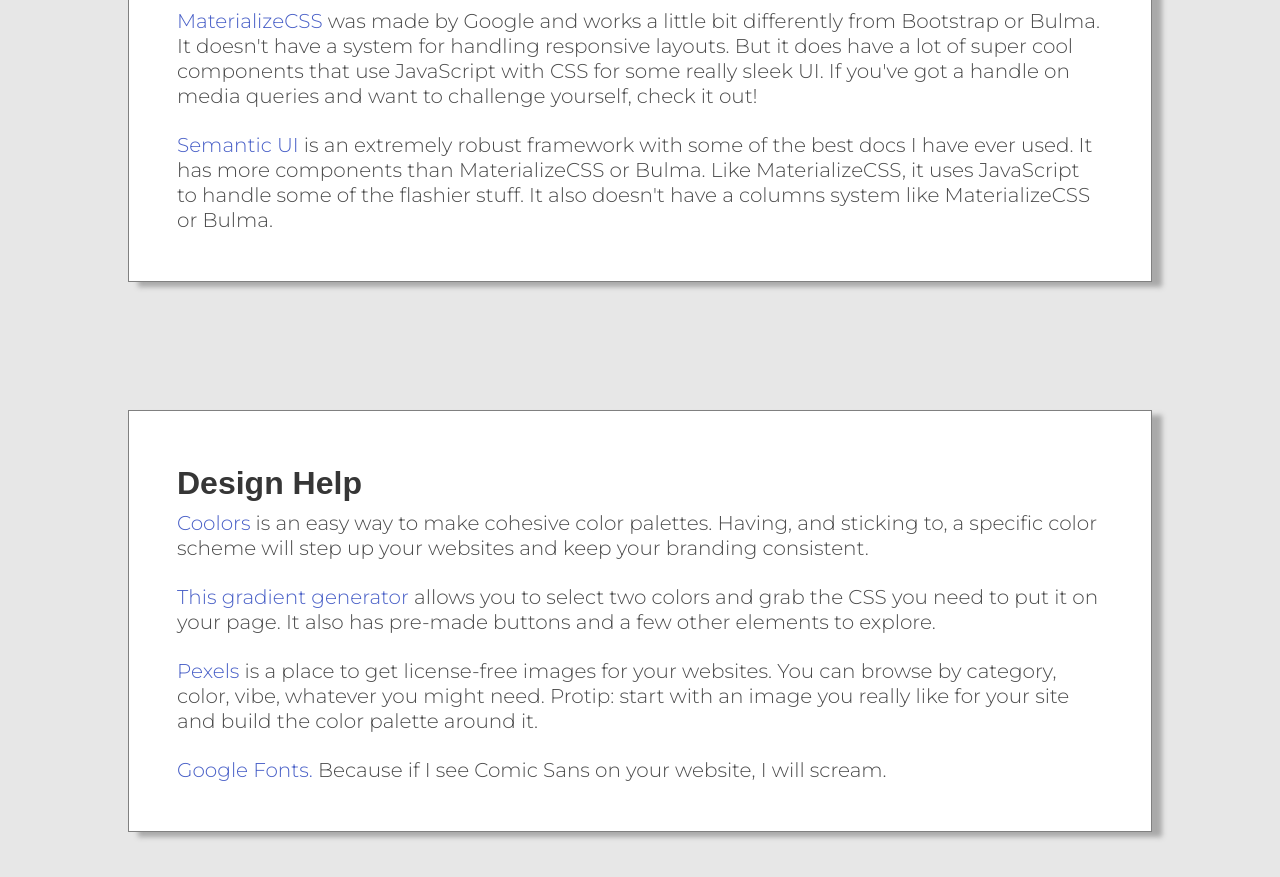
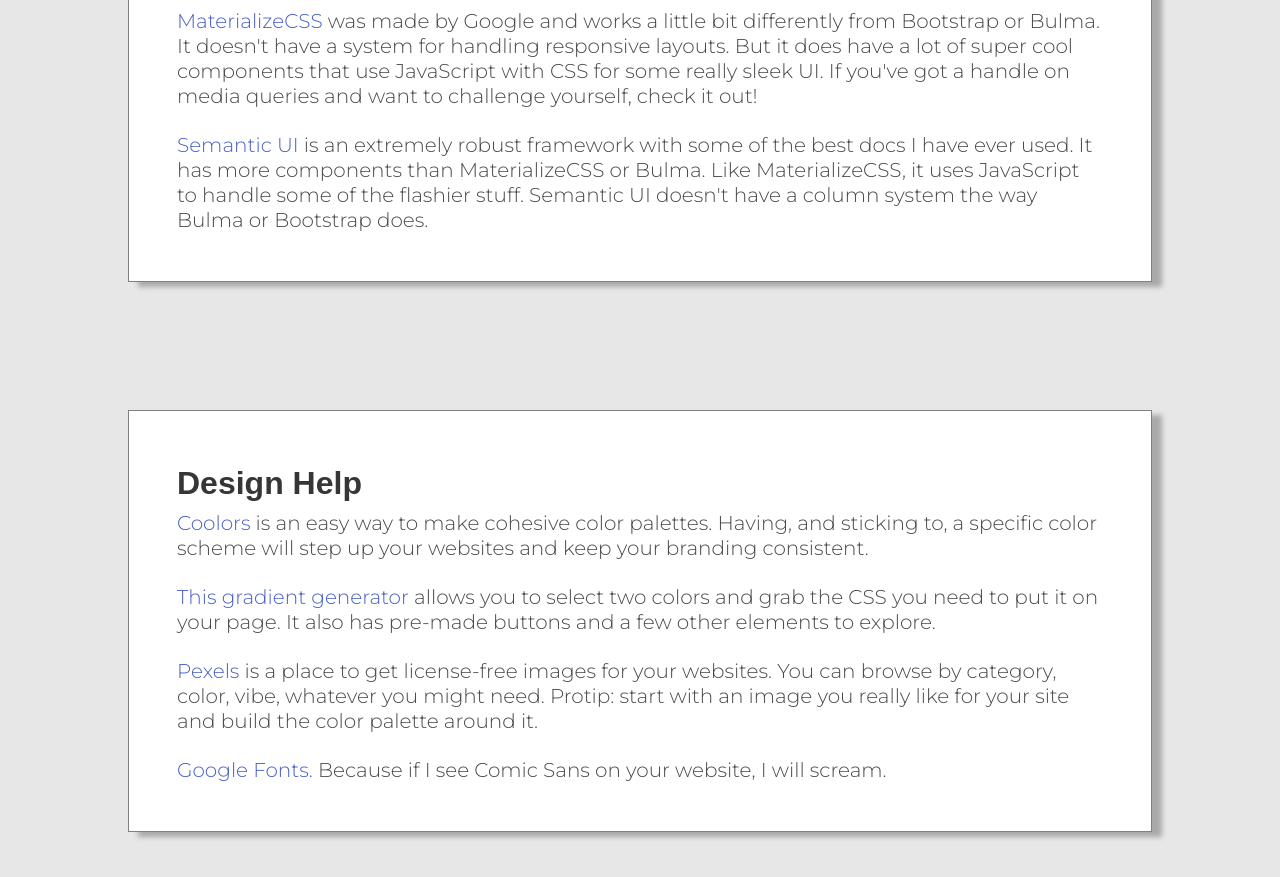
Before and after one commit to rgregg2014/projectOneResources, a plain HTML site: page index.html in a window 1280 px wide. Shown: the part 1020-1897 px from the top of the page. Drawn offline with nearby package versions, Linux system fonts and the light colour scheme; a web font is replaced by a local one.

Commit message:
updated copy

```diff
--- a/index.html
+++ b/index.html
@@ -78,7 +78,7 @@
         >is an extremely robust framework with some of the best docs I have ever
         used. It has more components than MaterializeCSS or Bulma. Like
         MaterializeCSS, it uses JavaScript to handle some of the flashier stuff.
-        It also doesn't have a columns system like MaterializeCSS or Bulma.
+        Semantic UI doesn't have a column system the way Bulma or Bootstrap does.
       </h3>
     </section>
   </div>
```
